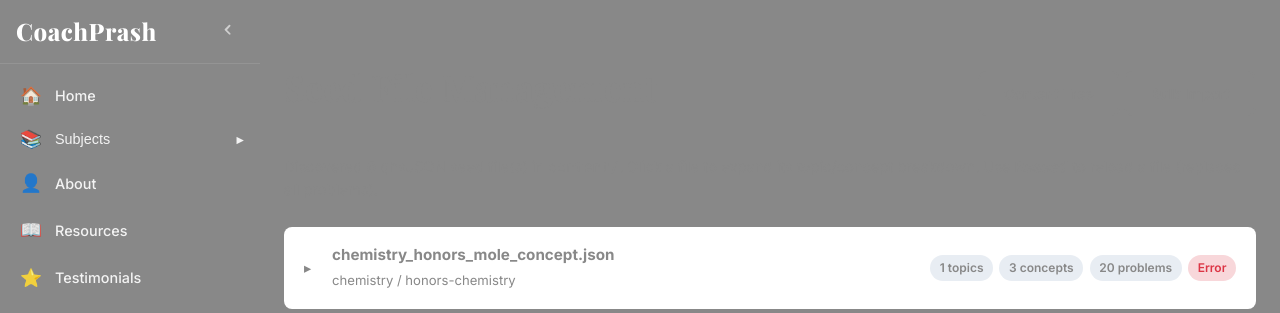
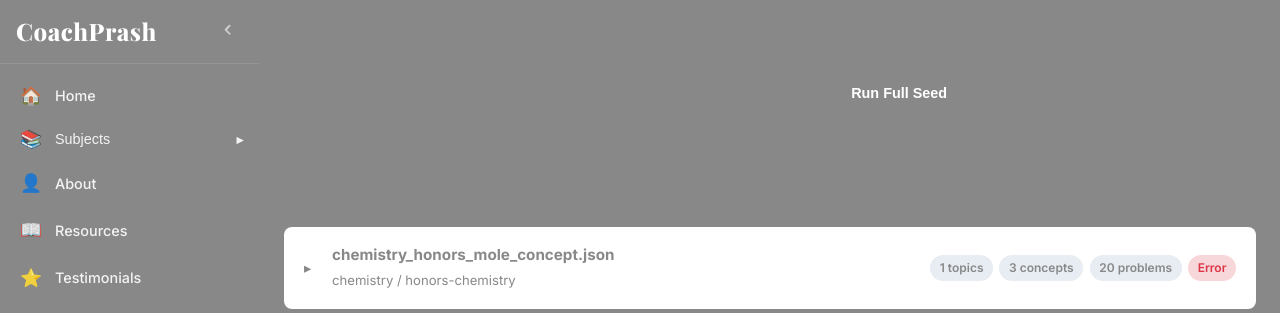
Before and after one commit to CoachPrash/CoachPrash, a Flask app: page /admin/seeds in a window 1280 px wide. Shown: the top 313 px of the page. Run offline with Flask 3, Linux system fonts and the light colour scheme; a user stored in the database is signed in; tables that the repository leaves empty hold one stand-in row (values such as "Sample post").

Commit message:
Add Run Full Seed button to admin seed management page
Calls run_seed() which creates subjects/courses first, then loads all
content files. Fixes Railway workflow where individual reseed fails
because subjects/courses don't exist yet.

Co-Authored-By: Claude Opus 4.6 <noreply@anthropic.com>

```diff
--- a/app/blueprints/admin_panel/routes.py
+++ b/app/blueprints/admin_panel/routes.py
@@ -1081,6 +1081,19 @@ def manage_seeds():
     return render_template('admin/manage_seeds.html', seed_files=seed_files)
 
 
+@admin_bp.route('/seeds/run-full-seed', methods=['POST'])
+@admin_required
+def run_full_seed():
+    try:
+        from seed import run_seed
+        run_seed()
+        flash('Full seed completed successfully.', 'success')
+    except Exception as e:
+        logger.exception('Error running full seed')
+        flash(f'Error running full seed: {e}', 'danger')
+    return redirect(url_for('admin_panel.manage_seeds'))
+
+
 @admin_bp.route('/seeds/reseed', methods=['POST'])
 @admin_required
 def reseed_file():
--- a/app/templates/admin/manage_seeds.html
+++ b/app/templates/admin/manage_seeds.html
@@ -7,6 +7,12 @@
         <div class="admin-header">
             <h1>Seed File Management</h1>
             <div class="header-actions">
+                <form method="POST" action="{{ url_for('admin_panel.run_full_seed') }}"
+                      class="inline-form"
+                      onsubmit="return confirm('Run full seed?\n\nThis will create any missing subjects/courses and load all content files.\nExisting data will be updated, not duplicated.')">
+                    <input type="hidden" name="csrf_token" value="{{ csrf_token() }}">
+                    <button type="submit" class="btn btn-primary">Run Full Seed</button>
+                </form>
                 <a href="{{ url_for('admin_panel.manage_content') }}" class="btn btn-outline">Content Tree</a>
                 <a href="{{ url_for('admin_panel.bulk_import') }}" class="btn btn-outline">Bulk Import</a>
             </div>
```
